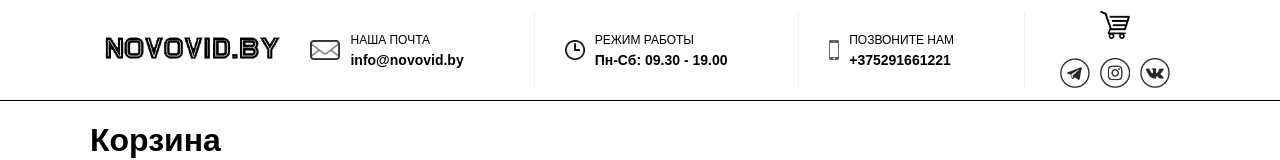
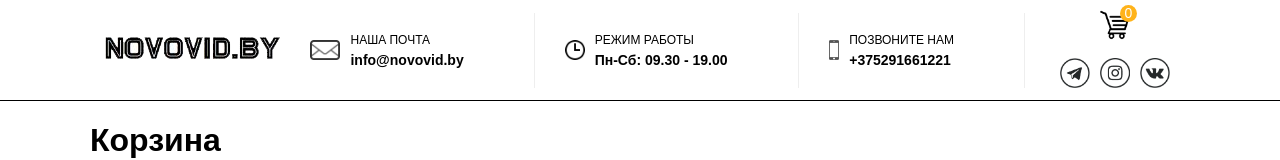
Before and after one commit to kornasik/NovoVid_Cams, a React (Create React App) app: page /basket in a window 1280 px wide. Shown: the top 160 px of the page. Built offline with nearby package versions, Linux system fonts and the light colour scheme; a web font is replaced by a local one.

Commit message:
actualy version basket

```diff
--- a/src/basket/index.css
+++ b/src/basket/index.css
@@ -2,7 +2,6 @@
     display: flex;
     justify-content: space-between;
     margin-bottom: 20px;
-    padding: 10px;
     background-color: #FAFAFB;
 }
 
@@ -20,10 +19,24 @@
     display: flex;
 }
 
+.order-item-quantity {
+    display: flex;
+    margin: auto 150px auto 0;
+}
+
+
+.order-item-price-block {
+    margin-top: 40px;
+}
+
 .order-item-image {
     width: 100px;
     height: 100%;
     margin-right: 40px;
+}
+
+.order-item-label-block {
+    margin-top: 40px;
 }
 
 .total-sum {
@@ -51,13 +64,12 @@
 }
 
 .del-item-btn {
-    background: url("../img/del-item.png") no-repeat;
-    width: 18px;
-    height: 18px;
+    background: url("../img/del-item.png") no-repeat center;
+    width: 70px;
+    height: 100%;
     margin-left: 20px;
 }
 
 .del-item-btn:hover {
     background-color: lightgray;
-    border-radius: 100px;
 }
--- a/src/basket/index.jsx
+++ b/src/basket/index.jsx
@@ -28,11 +28,15 @@ class Basket extends Component {
                         <Link to={url}>
                             <div className="order-item-label">
                                 <img className="order-item-image" src={image}/>
-                                {item.label}
+                                <div className="order-item-label-block">
+                                    {item.label}
+                                </div>
                             </div>
                         </Link>
                         <div className="order-item-price">
-                            {price}
+                            <div className="order-item-price-block">
+                                {price}
+                            </div>
                             <div
                                 className="del-item-btn"
                                 id={id}
--- a/src/header/index.css
+++ b/src/header/index.css
@@ -116,8 +116,14 @@ body {
 .basket-count{
     font-size:14px;
     position: absolute;
-    left: 30px;
-    color: red;
+    left: 65px;
+    color: white;
+    text-align: center;
+    background-color: #FFB31A;
+    height: 17px;
+    width: 17px;
+    border-radius: 100px;
+    z-index: 999;
 }
 
 ul {
--- a/src/header/information.jsx
+++ b/src/header/information.jsx
@@ -47,11 +47,9 @@ class Information extends Component {
             <div className="right-block">
                 <div className="basket">
                     <Link to="/basket">
-                        {this.props.basket.length !== 0 ?
-                            <div className="basket-count">
-                                {this.props.basket.length}
-                            </div>
-                            : null}
+                        <div className="basket-count">
+                            {this.props.basket.length}
+                        </div>
                         <img className="basket-icon" src={basket}/>
                     </Link>
                 </div>
```
